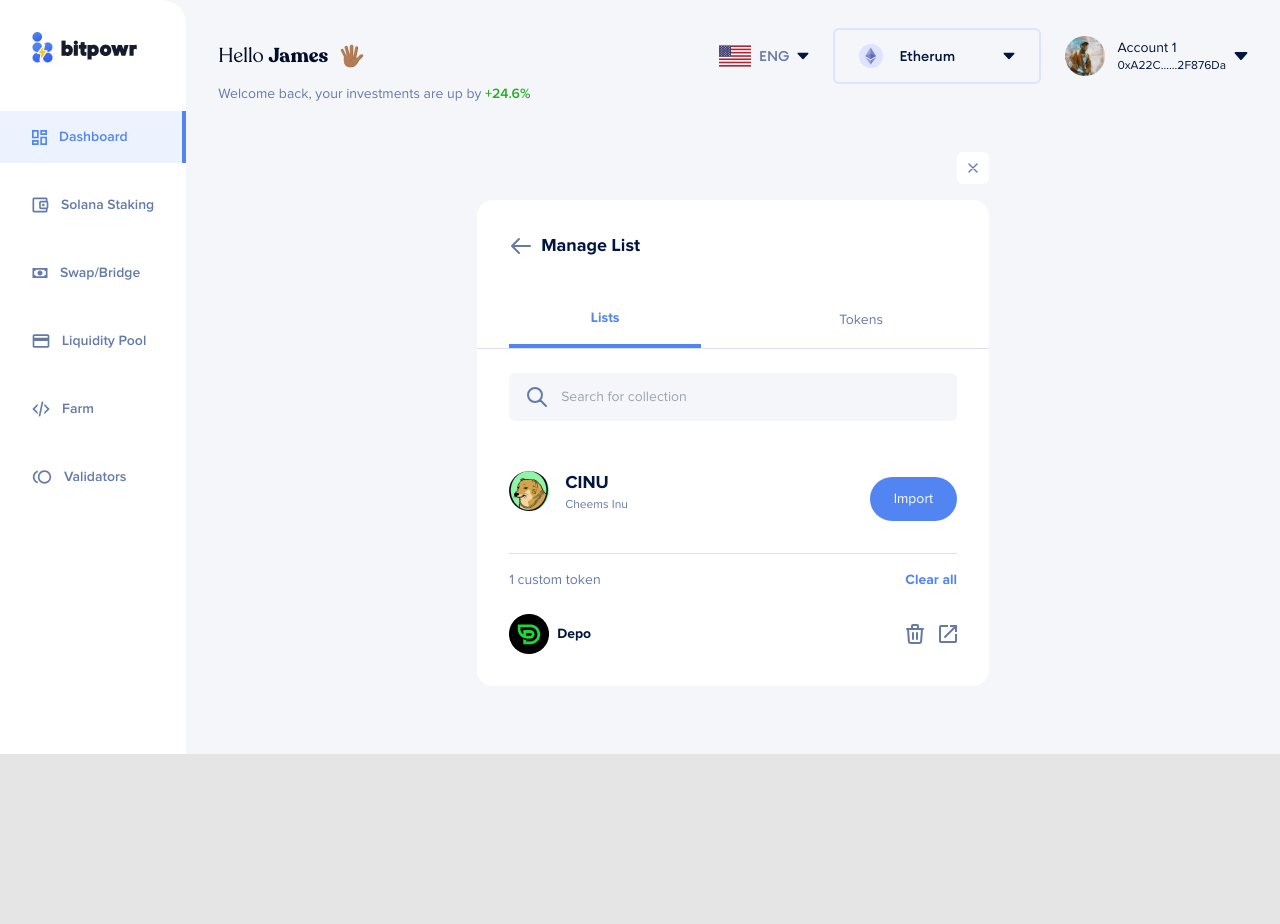
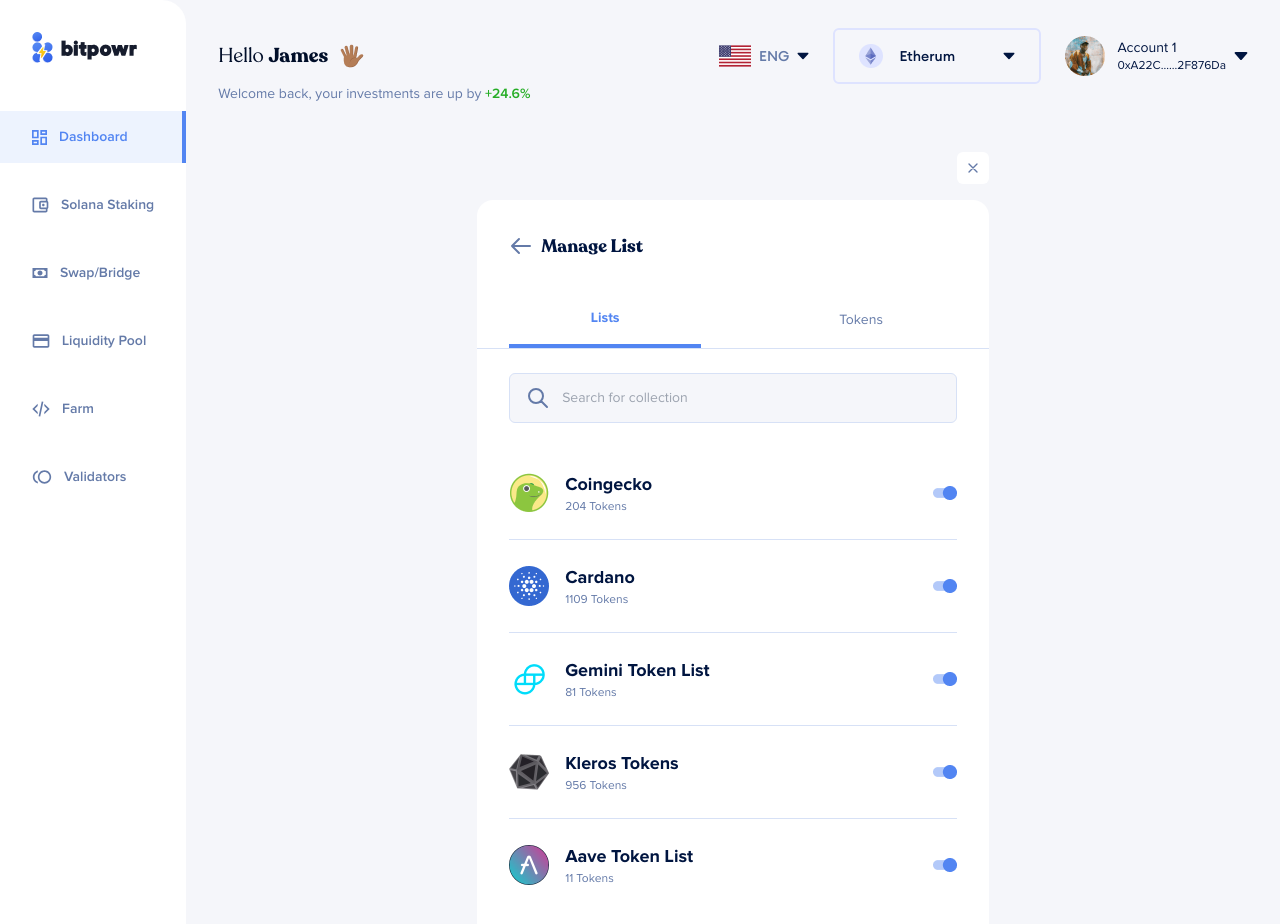
Before and after one commit to Phosah/bitpowr, a Vue app: page /managelist in a window 1280 px wide. Shown: the top 924 px of the page. Before the commit the page ends 800 px from the top, so only its background shows below. Built offline with nearby package versions, Linux system fonts and the light colour scheme.

Commit message:
Update to Manage token component

```diff
--- a/src/views/ManageList.vue
+++ b/src/views/ManageList.vue
@@ -36,17 +36,23 @@
                         />
                     </svg>
                 </div>
-                <h1 class="font-bold text-lg text-brand-blue-3">Manage List</h1>
+                <h1 class="font-recoleta-bold text-lg text-brand-blue-3">Manage List</h1>
             </div>
             <div class="mb-6 flex items-center border-b border-brand-blue-10">
                 <div
-                    class="flex-1 mx-8 pb-4 text-center text-brand-blue-1 font-bold border-b-4 border-brand-blue-1"
+                    @click="selectTab('list')"
+                    :class="selectedTab === 'list' ? 'text-brand-blue-1 font-bold border-b-4 border-brand-blue-1' : 'border-white'"
+                    class="flex-1 mx-8 pb-4 text-center"
                 >Lists</div>
-                <div class="flex-1 mx-8 pb-4 text-center">Tokens</div>
+                <div
+                    @click="selectTab('token')"
+                    :class="selectedTab === 'token' ? 'text-brand-blue-1 font-bold border-b-4 border-brand-blue-1' : 'border-white'"
+                    class="flex-1 mx-8 pb-4 text-center"
+                >Tokens</div>
             </div>
             <div class="px-8">
                 <div
-                    class="mb-6 flex items-center space-x-3 w-full py-3 px-4 bg-brand-blue-6 rounded-md"
+                    class="mb-6 flex items-center space-x-3 w-full py-3 px-4 bg-brand-blue-6 rounded-md border border-brand-blue-10"
                 >
                     <div>
                         <svg
@@ -65,15 +71,15 @@
                         </svg>
                     </div>
                     <input
-                        class="bg-transparent w-full"
+                        class="bg-transparent w-full h-full focus-within:outline-none"
                         type="text"
                         placeholder="Search for collection"
                     />
                 </div>
-                <div v-if="list">
+                <div v-show="selectedTab === 'list'">
                     <Lists :lists="listsArr" />
                 </div>
-                <div v-if="token">
+                <div v-show="selectedTab === 'token'">
                     <ManageListTokens :tokens="tokensArr" />
                 </div>
             </div>
@@ -100,6 +106,10 @@
     setup() {
         const token = ref(true)
         const list = ref(false)
+        const selectedTab = ref('list')
+        const selectTab = (tab: string) => {
+            selectedTab.value = tab
+        }
         const listsArr = ref<Token[]>([
             {
                 img: tokenImg6,
@@ -152,7 +162,7 @@
                 tokenNum: 11
             },
         ])
-        return { listsArr, tokensArr, token, list }
+        return { listsArr, tokensArr, selectedTab, selectTab }
     },
 })
 </script>
```
